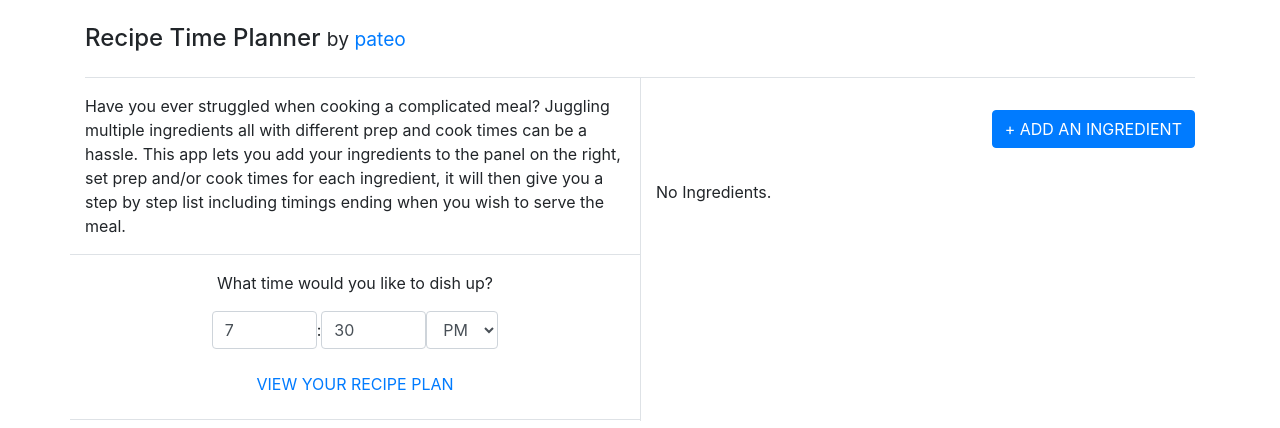
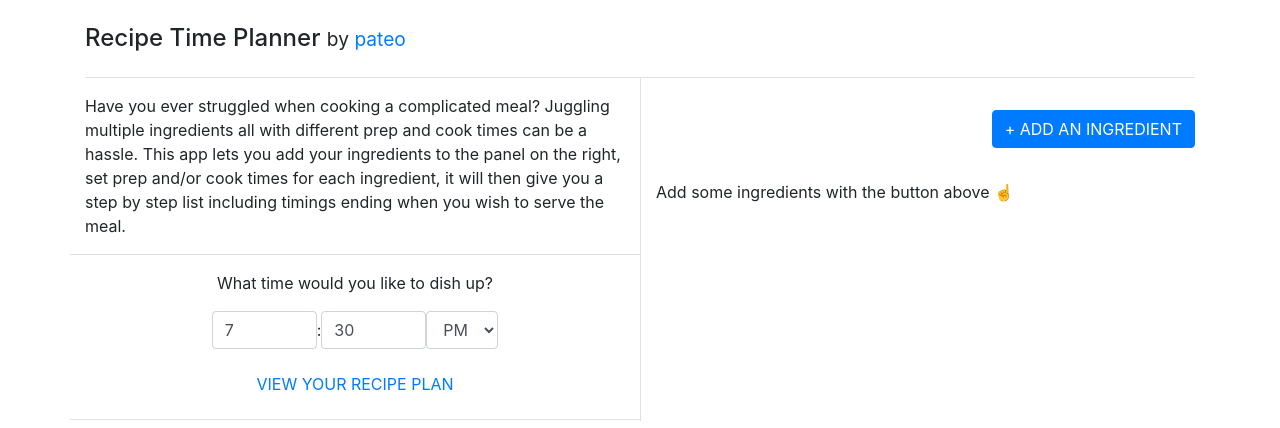
Before and after one commit to dashedstripes/recipe-time-planner, a React (Create React App) app: page / in a window 1280 px wide. Shown: the top 428 px of the page. Built offline with nearby package versions, Linux system fonts and the light colour scheme.

Commit message:
Update no ingredients message

```diff
--- a/src/containers/IngredientsList.js
+++ b/src/containers/IngredientsList.js
@@ -228,7 +228,7 @@ class IngredientsList extends Component {
 
     let noIngredients = (
       <div>
-        <p>No Ingredients.</p>
+        <p>Add some ingredients with the button above ☝️</p>
       </div>
     )
 
```
